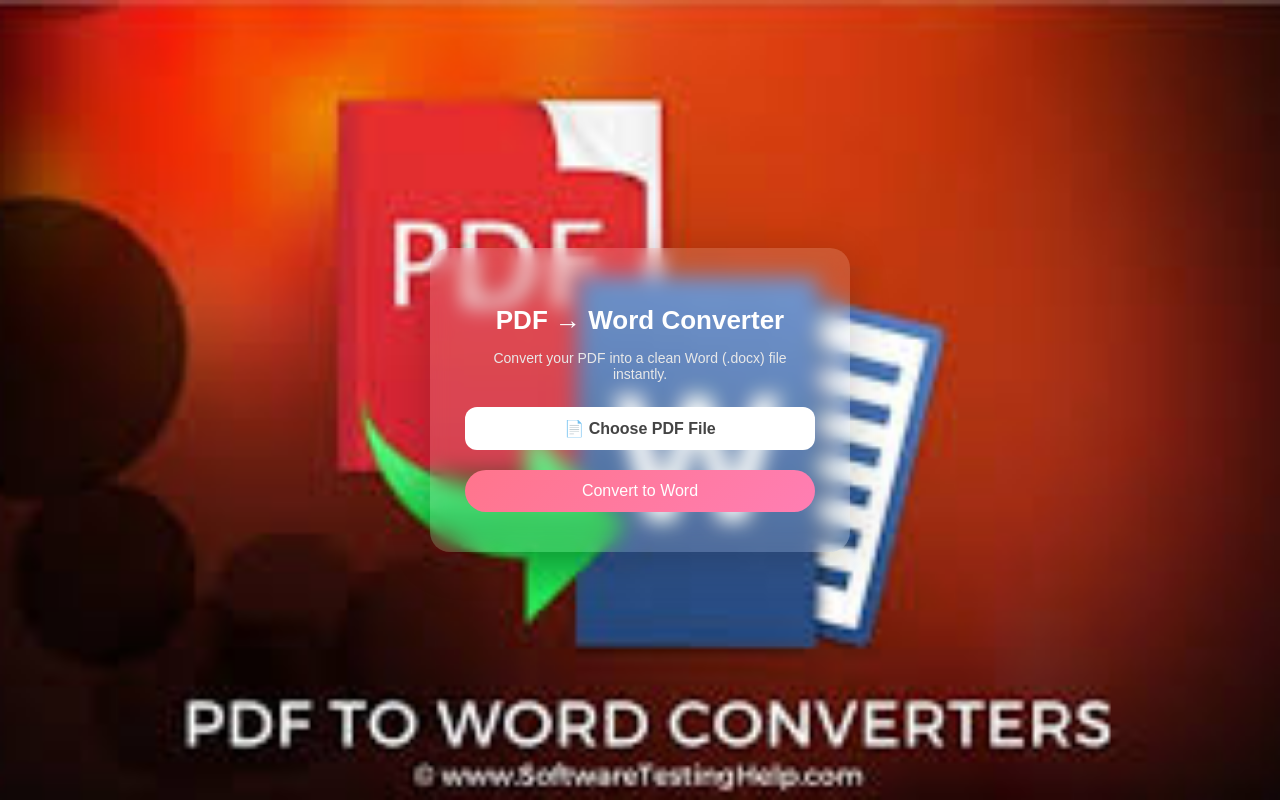
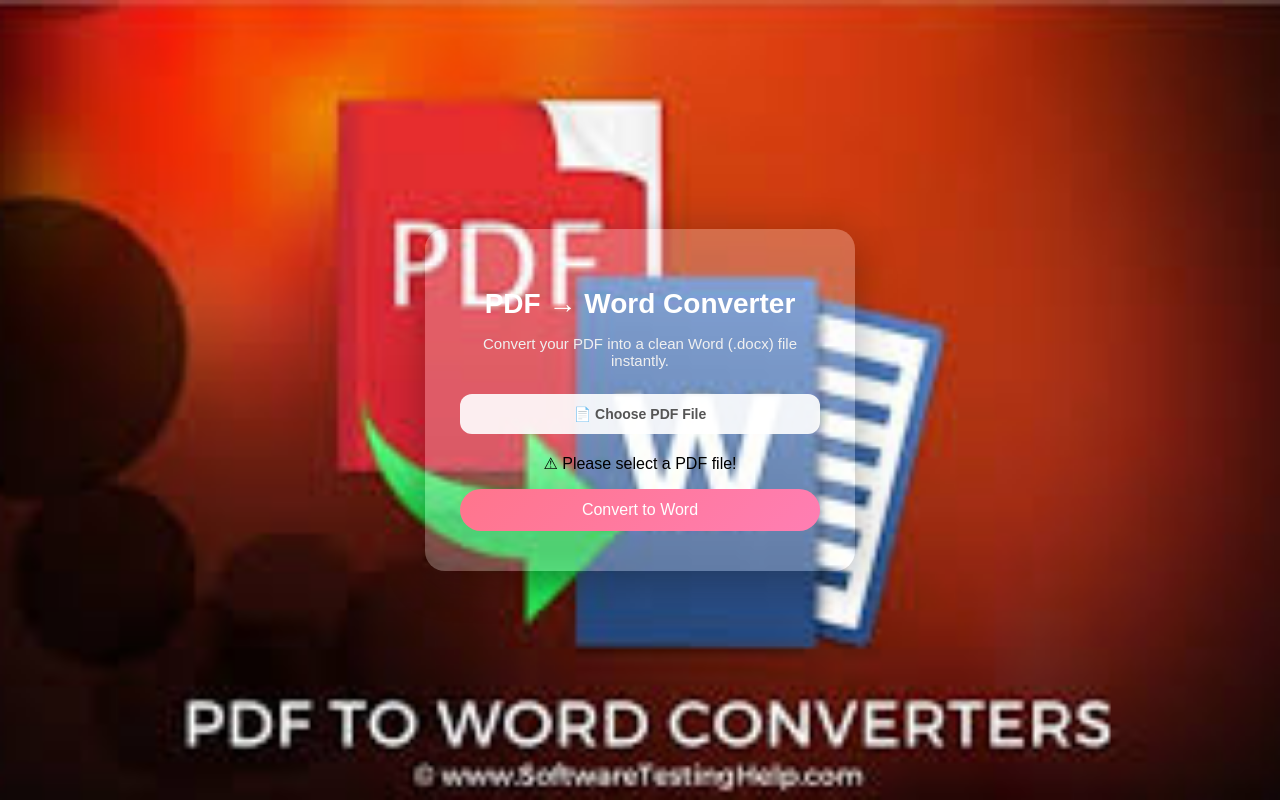
Before and after one commit to ankita05-web/pdf2word, a Flask app: page / in a window 1280 px wide. Run offline with Flask 3, Linux system fonts and the light colour scheme.

Commit message:
Update styles for body and container elements

```diff
--- a/static/style.css
+++ b/static/style.css
@@ -1,50 +1,58 @@
-/* 🌈 Beautiful Gradient Background */
+/* ===============================
+   🌄 Body with Background Image
+================================= */
 body {
     margin: 0;
     font-family: 'Poppins', sans-serif;
-    background: url('bg.jpg') no-repeat center center fixed; /* Your background image */
-    background-size: cover;
     height: 100vh;
     display: flex;
     justify-content: center;
     align-items: center;
+    background: url('../static/bg.jpg') no-repeat center center fixed;
+    background-size: cover;
 }
 
-/* 🟦 Glass Effect Form Box */
+/* ===============================
+   🟦 Glass Effect Form Container
+================================= */
 .container {
-    background: rgba(255, 255, 255, 0.15);
+    background: rgba(255, 255, 255, 0.25); /* Slightly transparent */
     padding: 40px 35px;
     border-radius: 20px;
-    box-shadow: 0 10px 40px rgba(0, 0, 0, 0.2);
-    backdrop-filter: blur(10px);
+    box-shadow: 0 10px 40px rgba(0, 0, 0, 0.3);
     text-align: center;
-    width: 350px;
+    width: 360px;
 }
 
-/* Title */
+/* ===============================
+   🏷️ Title and Subtitle
+================================= */
 h1 {
-    color: white;
-    font-size: 26px;
-    margin-bottom: 12px;
+    color: #fff;
+    font-size: 28px;
+    margin-bottom: 10px;
 }
 
-/* Subtitle */
 .subtitle {
-    color: #e8e8e8;
+    color: #f0f0f0;
     margin-bottom: 25px;
-    font-size: 14px;
+    font-size: 15px;
 }
 
-/* 📄 File input box (stylish) */
+/* ===============================
+   📄 File Input
+================================= */
 .upload-box {
     display: block;
-    background: white;
-    color: #444;
+    background: rgba(255, 255, 255, 0.9);
+    color: #333;
     padding: 12px;
     border-radius: 12px;
     cursor: pointer;
     margin-bottom: 20px;
     font-weight: 600;
+    position: relative;
+    overflow: hidden;
     text-align: center;
 }
 
@@ -52,7 +60,15 @@ h1 {
     display: none;
 }
 
-/* 💙 Convert Button */
+.upload-box span {
+    display: block;
+    font-size: 14px;
+    color: #555;
+}
+
+/* ===============================
+   💙 Convert Button
+================================= */
 .btn {
     background: linear-gradient(135deg, #ff758c, #ff7eb3);
     border: none;
@@ -70,24 +86,12 @@ h1 {
     box-shadow: 0 6px 20px rgba(255, 120, 180, 0.4);
 }
 
-/* ❌ Error Message */
-.error {
+/* ===============================
+   ⚠️ Error Message
+================================= */
+#error-message {
     color: #ff4d4d;
     font-size: 14px;
-    margin-bottom: 10px;
+    margin-bottom: 15px;
     display: none;
 }
-
-/* ⏳ Loading Animation */
-.loading {
-    color: white;
-    margin-top: 15px;
-    font-weight: bold;
-}
-
-/* ✅ Success Message */
-.success {
-    color: #00ff99;
-    margin-top: 15px;
-    font-weight: bold;
-}
```
